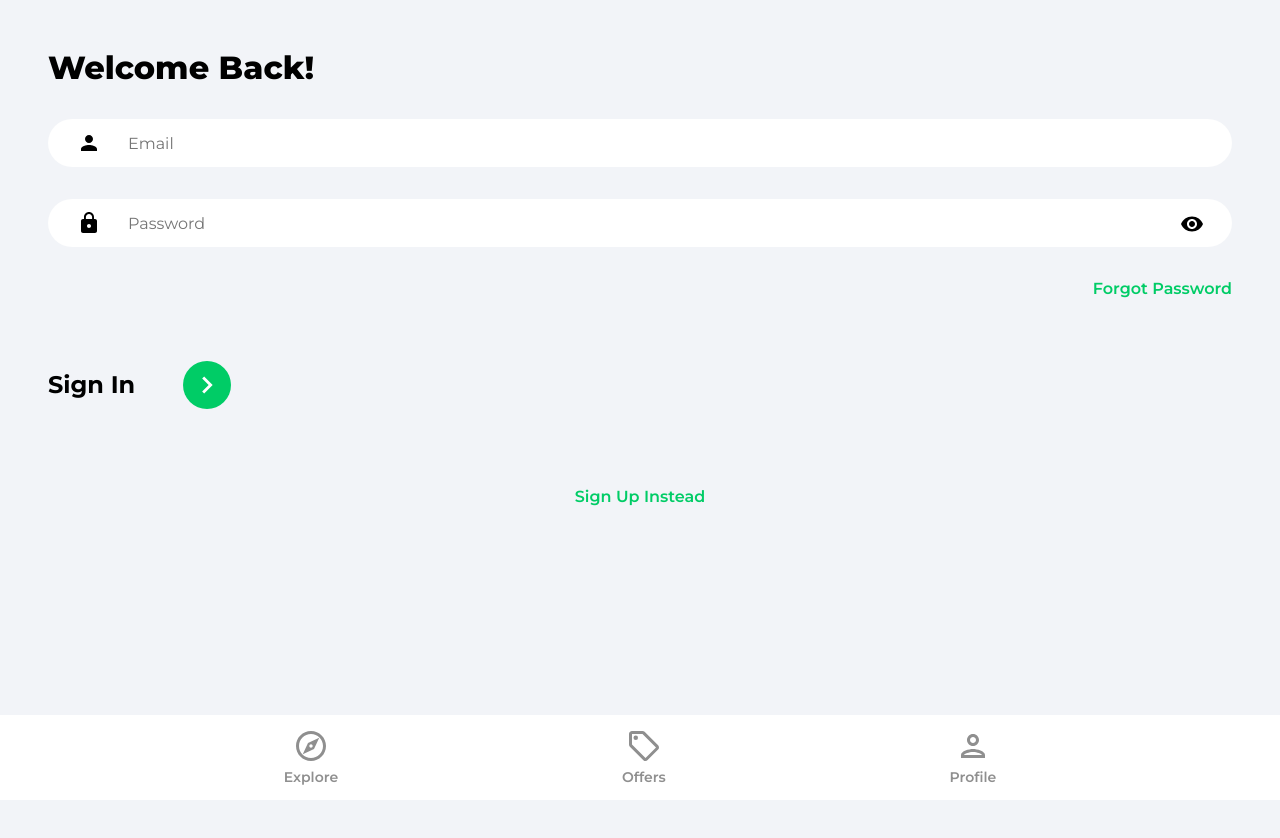
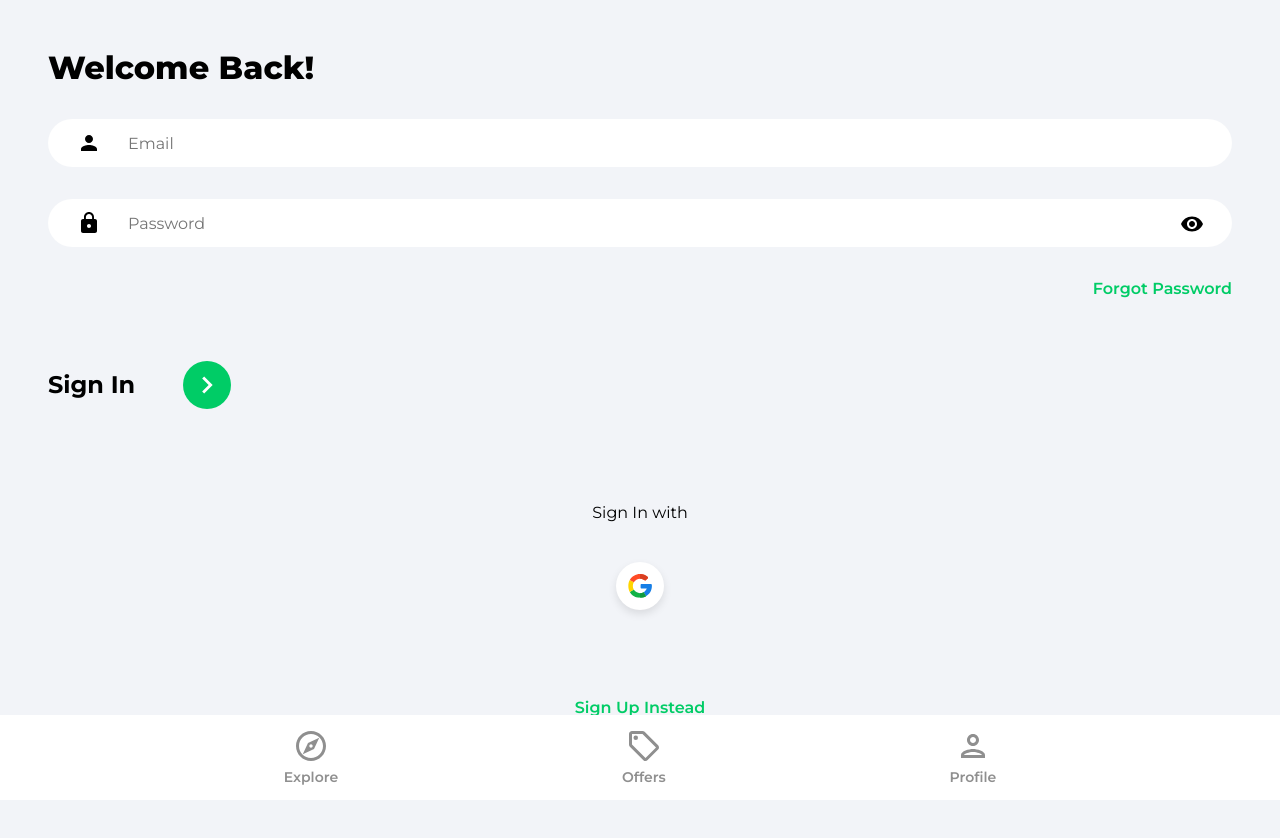
Before and after one commit to IImRan007/House-Marketplace-Firebase-App, a React (Create React App) app: page /sign-in in a window 1280 px wide. Shown: the top 838 px of the page. Before the commit the page ends 800 px from the top, so only its background shows below. Built offline with nearby package versions, Linux system fonts and the light colour scheme.

Commit message:
Google OAuth

```diff
--- /dev/null
+++ b/src/components/OAuth.js
@@ -0,0 +1,50 @@
+import { useLocation, useNavigate } from "react-router-dom";
+// Firebase
+import { getAuth, signInWithPopup, GoogleAuthProvider } from "firebase/auth";
+import { doc, setDoc, getDoc, serverTimestamp } from "firebase/firestore";
+import { db } from "../firebase.config";
+// Toast
+import { toast } from "react-toastify";
+// Icon
+import googleIcon from "../assets/svg/googleIcon.svg";
+
+const OAuth = () => {
+  const location = useLocation();
+  const navigate = useNavigate();
+
+  const onGoogleClick = async () => {
+    try {
+      const auth = getAuth();
+      const provider = new GoogleAuthProvider();
+      const result = await signInWithPopup(auth, provider);
+      const user = result.user;
+
+      // Check for user
+      const docRef = doc(db, "users", user.uid);
+      const docSnap = await getDoc(docRef);
+
+      // If user doesn't exists, create user
+      if (!docSnap.exists()) {
+        await setDoc(doc(db, "users", user.uid), {
+          name: user.displayName,
+          email: user.email,
+          timestamp: serverTimestamp(),
+        });
+      }
+
+      navigate("/");
+    } catch (error) {
+      toast.error("Could not authorize with Google");
+    }
+  };
+
+  return (
+    <div className="socialLogin">
+      <p>Sign {location.pathname === "/sign-up" ? "Up" : "In"} with</p>
+      <button className="socialIconDiv" onClick={onGoogleClick}>
+        <img src={googleIcon} alt="google" className="socialIconImg" />
+      </button>
+    </div>
+  );
+};
+export default OAuth;
--- a/src/pages/SignIn.js
+++ b/src/pages/SignIn.js
@@ -6,6 +6,8 @@
 import { toast } from "react-toastify";
 // Firebase
 import { getAuth, signInWithEmailAndPassword } from "firebase/auth";
+// Components
+import OAuth from "../components/OAuth";
 
 const SignIn = () => {
   const [showPassword, setShowPassword] = useState(false);
@@ -86,6 +88,10 @@
               </button>
             </div>
           </form>
+
+          {/* Google OAuth */}
+          <OAuth />
+
           <Link to="/sign-up" className="registerLink">
             Sign Up Instead
           </Link>
--- a/src/pages/SignUp.js
+++ b/src/pages/SignUp.js
@@ -12,6 +12,8 @@
 } from "firebase/auth";
 import { setDoc, doc, serverTimestamp } from "firebase/firestore"; // for adding data to firestore
 import { db } from "../firebase.config";
+// Components
+import OAuth from "../components/OAuth";
 
 const SignUp = () => {
   const [showPassword, setShowPassword] = useState(false);
@@ -110,6 +112,10 @@
               </button>
             </div>
           </form>
+
+          {/* Google OAuth */}
+          <OAuth />
+
           <Link to="/sign-in" className="registerLink">
             Sign In Instead
           </Link>
```
